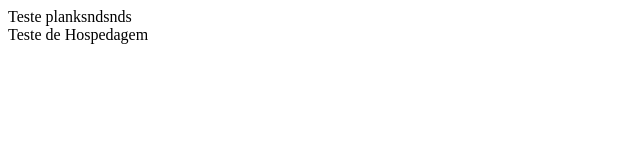
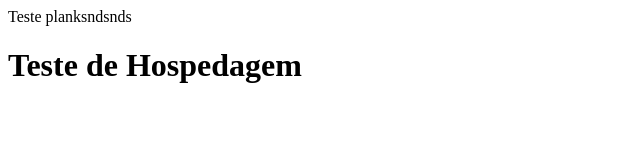
Before and after one commit to phantodev/projeto-elaborata, a plain HTML site: page index.html in a window 1280 px wide. Shown: the whole page, without its empty margins (0-640 px from the left). Drawn offline with Linux system fonts and the light colour scheme.

Commit message:
Add h1 titulo

```diff
--- a/index.html
+++ b/index.html
@@ -9,6 +9,6 @@
     <header>
       <nav>Teste planksndsnds</nav>
     </header>
-    Teste de Hospedagem
+    <h1 class="titulo">Teste de Hospedagem</h1>
   </body>
 </html>
```
